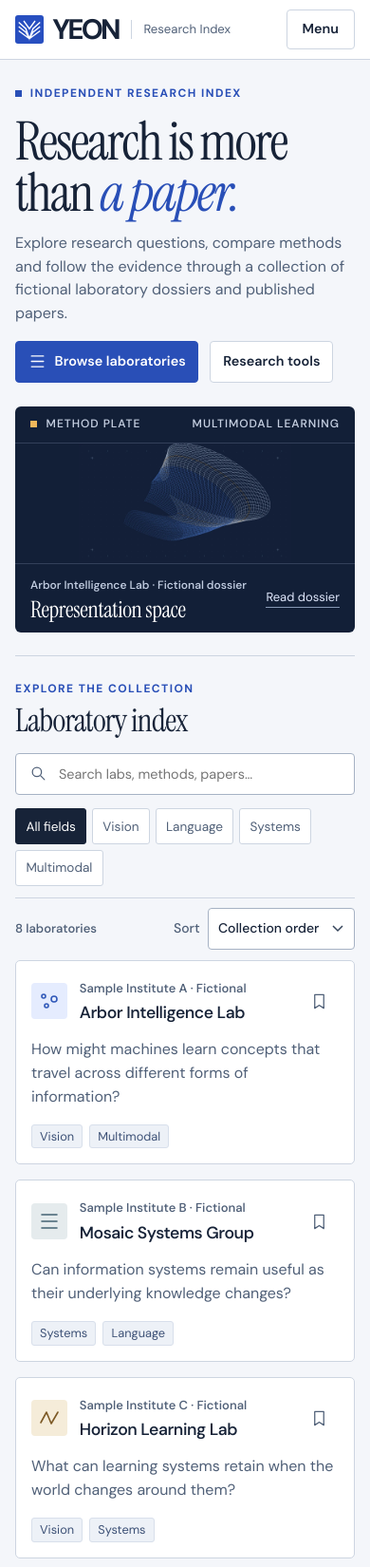
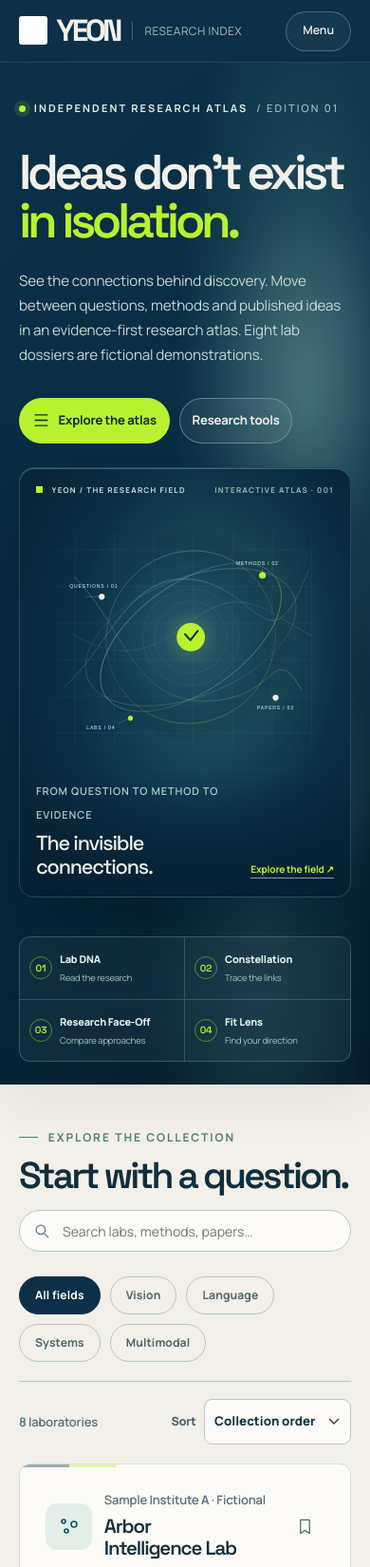
Before and after one commit to Subhana2004/yeon, a plain HTML site: page app-index/index.html in a window 390 px wide. Shown: the top 1650 px of the page at 95% size. Drawn offline with Linux system fonts and the light colour scheme.

Commit message:
design(yeona1): cinematic midnight pearl lime research atlas

```diff
--- /dev/null
+++ b/app-index/a1.css
@@ -0,0 +1,224 @@
+
+@import url('https://fonts.googleapis.com/css2?family=Manrope:wght@400;500;600;700;800&family=Space+Grotesk:wght@400;500;600;700&display=swap');
+/* YEON A1 / midnight × pearl × lime.
+   Inspired by the reference's contrast and premium finish, not its subject matter.
+   Retains all seven working research tools from The Index. */
+:root{
+  --paper:#f2f0e9;--white:#fcfbf7;--ink:#102e3d;--muted:#587079;
+  --blue:#0b5466;--pale:#e8eee9;--night:#0b3048;--amber:#b9f12f;
+  --rule:#d3dcd7;--serif:"Space Grotesk","Arial",sans-serif;
+  --sans:"Manrope","Segoe UI",Arial,sans-serif;
+  --a1-teal:#0b3048;--a1-black:#071e2c;--a1-lime:#b9f12f;
+  --a1-cream:#f2f0e9;--a1-mist:#cadbd9;--a1-line:#d3dcd7;
+  --gutter:clamp(20px,5vw,80px);
+}
+html{scroll-behavior:smooth;scroll-padding-top:84px}
+body{background:var(--paper);color:var(--ink);font-family:var(--sans);font-size:15px;line-height:1.65;letter-spacing:-.012em}
+h1,h2,h3{font-family:var(--serif);letter-spacing:-.06em}
+h1,h2{font-weight:600}
+a{color:var(--blue)}
+a:hover{color:#08768b}
+:focus-visible{outline:3px solid #86be05;outline-offset:3px}
+::selection{background:var(--a1-lime);color:var(--a1-black)}
+.mast{background:var(--a1-teal);border-bottom:1px solid rgba(236,249,242,.12)}
+.mast-inner{min-height:83px}
+.brand{color:#f2f0e9}
+.brand img{filter:grayscale(1) brightness(0) invert(1)}
+.brand b{font-family:var(--serif);font-size:2rem;font-weight:700;letter-spacing:-.11em}
+.brand:hover{color:var(--a1-lime)}
+.edition{color:#a9bfba;border-left-color:rgba(245,255,251,.26);letter-spacing:.04em;font-size:.75rem;text-transform:uppercase}
+#topnav a{color:#bdcece;font-weight:650;font-size:.79rem;letter-spacing:.02em}
+#topnav a:hover,#topnav a[aria-current]{color:var(--a1-lime)}
+#topnav a[aria-current]::after{height:2px;background:var(--a1-lime)}
+main{padding-bottom:5rem}
+.hero{
+  position:relative;isolation:isolate;
+  margin-inline:calc(-1 * var(--gutter));
+  padding:76px var(--gutter) 27px;
+  grid-template-columns:minmax(0,.95fr) minmax(0,1.05fr);
+  align-items:center;column-gap:clamp(32px,4.5vw,76px);row-gap:66px;
+  min-height:700px;border:0;background:
+   radial-gradient(ellipse 47% 62% at 83% 34%,#356c73bb 0%,transparent 77%),
+   radial-gradient(ellipse 38% 56% at 71% 83%,#34627066,transparent 80%),
+   linear-gradient(135deg,#0b3048 0%,#092d42 43%,#061c2b 100%);
+  color:var(--a1-cream);overflow:hidden;
+  box-shadow:0 28px 45px rgba(7,30,44,.055);
+}
+.hero:before{
+ content:"";position:absolute;inset:0;z-index:-1;opacity:.33;pointer-events:none;
+ background:radial-gradient(ellipse 37% 22% at 82% 30%,#e0eee884,transparent 78%),
+ radial-gradient(ellipse 43% 15% at 65% 65%,#a5d3d95e,transparent 80%),
+ radial-gradient(ellipse 36% 13% at 97% 72%,#deeeea49,transparent 78%);
+ filter:blur(18px)
+}
+.hero:after{content:"";position:absolute;inset:0;z-index:-1;pointer-events:none;opacity:.19;
+ background-image:linear-gradient(90deg,transparent 99.85%,#bed8d7 100%);background-size:90px 100%}
+.herocopy{position:relative;z-index:2;max-width:730px}
+.hero .kicker{color:#def0df;font-size:.69rem;letter-spacing:.19em;font-weight:700;text-transform:uppercase}
+.hero .kicker i{background:var(--a1-lime);width:7px;height:7px;border-radius:100%;box-shadow:0 0 0 5px #b9f12f22}
+.a1-series{font-weight:500;color:#aac5c5;white-space:nowrap}
+.hero h1{
+ margin:33px 0 25px;font:600 clamp(4.3rem,6.4vw,7.5rem)/.99 var(--serif);
+ letter-spacing:-.085em;max-width:780px;color:#f2f0e9;text-wrap:balance;
+}
+.hero h1 em{font-weight:600;font-style:normal;color:var(--a1-lime)}
+.herocopy>p{font-size:clamp(.95rem,1.16vw,1.16rem);line-height:1.7;color:#c6d8d6;max-width:50ch}
+.heroactions{margin-top:32px;gap:14px}
+.button{font-family:var(--sans);border-radius:999px;font-size:.82rem;font-weight:700;padding:12px 19px;min-height:48px;transition:transform .22s,background .22s,color .22s,border-color .22s}
+.button:hover{transform:translateY(-2px)}
+.primary,.primary:hover{background:var(--a1-teal);border-color:var(--a1-teal);color:#fff}
+.primary:hover{background:#164960}
+.hero .primary,.hero .primary:hover{background:var(--a1-lime);border-color:var(--a1-lime);color:#102a2e}
+.hero .primary:hover{background:#d4ff72;border-color:#d4ff72}
+.hero .button.quiet{border-color:#86a3a6a0;color:#f2f0e9;background:#ffffff10}
+.hero .button.quiet:hover{background:#ffffff24}
+.a1-visual{
+ min-width:0;position:relative;min-height:492px;align-self:stretch;
+ display:flex;flex-direction:column;justify-content:space-between;
+ background:radial-gradient(ellipse 62% 66% at 55% 45%,#316b75 0%,#174a5f 29%,#0a3048 66%,#082637 100%);
+ border:1px solid #c5eae92b;border-radius:22px;overflow:hidden;
+ text-decoration:none;color:var(--a1-cream);
+ box-shadow:0 30px 80px #03182375,inset 0 1px 0 #d5f0e945;
+ transition:border-color .3s,transform .3s,box-shadow .3s;
+}
+.a1-visual:hover{color:var(--a1-cream);text-decoration:none;border-color:#b9f12f91;transform:translateY(-5px);box-shadow:0 44px 100px #031823a0}
+.a1-visual:before{position:absolute;content:"";inset:-15%;background:radial-gradient(ellipse at 58% 38%,#b9f12f14 0%,transparent 38%);pointer-events:none}
+.a1-visual .platehead{position:relative;z-index:2;display:flex;justify-content:space-between;gap:12px;align-items:center;border:0;padding:23px 28px;font:700 10px/1.4 var(--sans);color:#c7dfda;letter-spacing:.16em}
+.a1-visual .platehead span:last-child{color:#98bcb5}
+.a1-artwork{flex:1;min-height:270px;display:grid;place-items:center;position:relative;overflow:hidden}
+.a1-artwork svg{width:100%;height:100%;max-height:445px;filter:drop-shadow(0 14px 23px #03101b46);transition:transform .5s cubic-bezier(.2,.7,.2,1)}
+.a1-visual:hover svg{transform:scale(1.045) rotate(-1deg)}
+.a1-visual .platefoot{position:relative;z-index:2;display:flex;align-items:end;justify-content:space-between;gap:12px;padding:18px 28px 25px;border:0;background:linear-gradient(0deg,#061f30d9,transparent)}
+.a1-visual .platefoot .meta{font-size:11px;color:#aacaca;text-transform:uppercase;letter-spacing:.08em}
+.a1-visual .platefoot strong{display:block;color:#f2f0e9;font:500 clamp(1.45rem,2.15vw,2.2rem)/1.13 var(--serif);letter-spacing:-.055em;margin-top:7px}
+.a1-visual .plateopen{color:var(--a1-lime);font-size:12px;font-weight:700;white-space:nowrap}
+.a1-rail{grid-column:1/-1;z-index:2;display:grid;grid-template-columns:repeat(4,minmax(0,1fr));border:1px solid #d7e7de38;border-radius:12px;background:#eaf8f40b;backdrop-filter:blur(15px);min-width:0}
+.a1-rail a{min-width:0;display:flex;gap:13px;align-items:center;padding:19px 20px;color:#e3f0e9;text-decoration:none;border-right:1px solid #d7e7de32;transition:background .2s}
+.a1-rail a:last-child{border-right:0}
+.a1-rail a:hover{background:#b9f12f16;color:#fff}
+.a1-rail a>span:nth-child(2){min-width:0;flex:1}
+.a1-rail-icon{font:600 .71rem var(--serif);color:var(--a1-lime);border:1px solid #b9f12f70;border-radius:100%;height:28px;width:28px;display:grid;place-items:center;flex-shrink:0}
+.a1-rail strong{display:block;font-size:.79rem;font-weight:800;white-space:nowrap}
+.a1-rail small{display:block;font-size:.65rem;color:#a7c3bf;margin-top:3px}
+.a1-rail a>span:last-child{color:var(--a1-lime);font-size:1.15rem}
+.collection{padding-top:clamp(56px,6vw,92px)}
+.collection .sectionhead{margin-bottom:26px}
+.collection .sectionhead h2{font-size:clamp(2.3rem,4.2vw,4.35rem);font-weight:600;letter-spacing:-.075em;margin-top:9px;color:var(--ink)}
+.collection .kicker{color:#548176;letter-spacing:.16em}
+.collection .kicker:before{content:"";width:20px;height:1px;background:#548176;margin-right:2px}
+.search{border-radius:999px;background:var(--white);border-color:#b9c9c4}
+.search input{font-size:.88rem}
+.fieldtabs{border-bottom-color:#b8cbc3;gap:10px;padding-bottom:20px}
+.field{border-radius:999px;font-weight:700;font-size:.76rem;letter-spacing:.01em;background:transparent;border-color:#b9c7be;color:#4e6568;padding:9px 16px}
+.field.active,.field:hover{background:var(--a1-teal);color:#fff;border-color:var(--a1-teal)}
+.listmeta{display:flex;align-items:center;justify-content:space-between;gap:10px;padding:18px 0 20px}
+.labgrid{gap:14px;counter-reset:a1lab}
+.labrow{
+ position:relative;min-height:248px;padding:25px 27px;background:var(--white);
+ border:1px solid #d7dfd7;border-radius:12px;overflow:hidden;counter-increment:a1lab;
+ transition:transform .22s,box-shadow .22s,border-color .22s;
+}
+.labrow:hover{transform:translateY(-4px);border-color:#acc5bb;box-shadow:0 21px 38px #143a3b0b}
+.labrow:before{content:"";position:absolute;top:0;left:0;width:100%;height:3px;background:linear-gradient(90deg,#0b3048 15%,#b9f12f 15%,#b9f12f 29%,transparent 29%);opacity:.4;transition:opacity .2s}
+.labrow:hover:before{opacity:1}
+.labline h3{font:600 clamp(1.28rem,1.7vw,1.8rem)/1.12 var(--serif);letter-spacing:-.055em}
+.labrow p{font-size:.9rem;line-height:1.7}
+.labmark{width:49px;height:49px;background:#e2eee7;border-radius:12px;color:#0b5165}
+.tone-1{background:#e4edf0;color:#145f73}.tone-2{background:#eef2d8;color:#566b2c}.tone-3{background:#e9e4dc;color:#725f40}
+.tags span,.provenance{border-radius:4px;background:#e9efec;border-color:#d6e3db;color:#3d6a61;font-weight:600;font-size:.71rem;padding:4px 7px}
+.save-icon{border-radius:50%;color:#48716a}
+.save-icon:hover,.save-icon[aria-pressed=true]{background:#d8efcf;color:#0b5b48}
+.viewhead{background:linear-gradient(125deg,#0b3048,#0a2536);color:var(--a1-cream);margin-inline:calc(-1 * var(--gutter));padding:54px var(--gutter) 62px;margin-bottom:32px;position:relative;overflow:hidden}
+.viewhead:after{content:"";position:absolute;width:380px;height:380px;right:-95px;top:-200px;border:1px solid #dcf4e231;border-radius:50%;box-shadow:0 0 0 70px #dcf4e208,0 0 0 140px #dcf4e205;pointer-events:none}
+.viewhead h1{font-size:clamp(3.4rem,6vw,6.7rem);line-height:1.03;letter-spacing:-.08em;color:var(--a1-cream);margin:14px 0}
+.viewhead>p{font-size:1rem;color:#bfd4cf}
+.viewhead .crumb,.viewhead .crumb a{color:#a9c8c1}
+.viewhead .kicker{color:var(--a1-lime)}
+.toolbar,.selectors,.graphfilters,.doorfilters{gap:14px}
+.control{color:#47636a;font-size:.78rem;font-weight:750;gap:7px}
+.control select{border-color:#b9c9c4;border-radius:9px;min-height:48px;background-color:var(--white);color:#113545;font-size:.83rem}
+.question,.finding,.opportunity,.empty{border-color:#d4ddd5;border-radius:14px;background:var(--white);padding:clamp(1.5rem,3vw,3rem)}
+.question>h2,.finding>h2{font-size:clamp(2rem,3.7vw,3.5rem);color:#123949;letter-spacing:-.07em}
+.margin,.fitform{border:1px solid #c9d8d2;border-top:3px solid var(--a1-teal);background:#e7eeea;border-radius:12px}
+.margin h2,.fitlayout h2{font-size:clamp(1.7rem,2.9vw,2.65rem);letter-spacing:-.055em}
+.toolgrid{gap:14px;border-top:0}
+.toolrow{border:1px solid #d1ded5;background:var(--white);border-radius:12px;padding:26px 22px;gap:16px;align-items:flex-start;transition:transform .2s,background .2s,border-color .2s}
+.toolrow:hover{background:#e1ece5;border-color:#a5bcb0;transform:translateY(-3px)}
+.toolrow h2{font-size:clamp(1.65rem,2.5vw,2.5rem);letter-spacing:-.075em;color:var(--ink)}
+.toolrow p{font-size:.87rem}
+.toolrow .icon{color:#2d7969}
+.finding{border-left:4px solid var(--a1-lime)}
+.matrixrow{border-color:#c7d7cc;gap:1.3rem}
+.matrixhead{background:var(--a1-teal);color:#f2f0e9;border-radius:9px 9px 0 0}
+.matrixhead strong{font-weight:750}
+.paper,.fitresult,.event{border-color:#cbdad0}
+.choices label{border-radius:8px;background:var(--white);border-color:#c0d1c5}
+.choices label:has(:checked){background:#e5f1cf;border-color:#78a542}
+.graphpanel{background:#082a3b;border:1px solid #2e6274;border-radius:14px}
+#network{background-color:#082a3b;background-image:radial-gradient(#5b8a9229 1px,transparent 1px);background-size:24px 24px}
+.node text{font-family:var(--sans);stroke:#082a3b}
+.graphhead,.graphcontrols{border-color:#416b75}
+.graphcontrols button{background:#164354;color:#e5eeed;border-color:#527b83}
+.graphcontrols button:hover{background:#1b5667}
+.edgelist button:hover,.edgelist button[aria-pressed=true]{background:#1b5363}
+#notice:not(:empty){background:var(--a1-teal);color:#fff;border-radius:12px;box-shadow:0 12px 35px #092e3750}
+footer{border-color:#c7d8cd;color:#607778}
+footer strong{color:#113a45}
+@media(min-width:1600px){.hero{margin-inline:0;border-radius:0 0 24px 24px}}
+@media(max-width:1070px){
+ .hero{grid-template-columns:minmax(0,1fr) minmax(0,1fr);column-gap:25px;row-gap:30px;min-height:650px;padding-top:55px}
+ .hero h1{font-size:clamp(3.7rem,6.4vw,6.15rem)}
+ .a1-visual{min-height:410px}
+ .a1-rail a{padding:17px 12px;gap:8px}
+ .a1-rail small{font-size:.62rem}
+}
+@media(max-width:800px){
+ .hero{grid-template-columns:1fr;min-height:unset;padding:53px var(--gutter) 24px;gap:25px}
+ .hero h1{font-size:clamp(3.6rem,9vw,6.3rem);max-width:11ch}
+ .herocopy>p{max-width:57ch}
+ .a1-visual{min-height:410px;max-width:680px;width:100%;justify-self:center}
+ .a1-rail{grid-template-columns:repeat(2,minmax(0,1fr));margin-top:16px}
+ .a1-rail a:nth-child(2){border-right:0}
+ .a1-rail a:nth-child(-n+2){border-bottom:1px solid #d7e7de32}
+ .viewhead{padding-block:42px}
+}
+@media(max-width:700px){
+ .mast-inner{min-height:65px}
+ .mast .menu{background:#ffffff0c;color:#f2f0e9;border:1px solid #a6c5c05c;border-radius:100px;font-size:.77rem;padding:8px 17px}
+ .mast #topnav{background:#0d3348;border-color:#335b67;box-shadow:0 10px 25px #0b1e30a0}
+ .mast #topnav a{color:#e6eee6}
+ .mast #topnav a[aria-current]{color:var(--a1-lime)}
+ .hero{padding-top:39px;margin-inline:calc(-1 * var(--gutter))}
+ .hero h1{font-size:clamp(3.22rem,12vw,5.2rem);letter-spacing:-.085em}
+ .heroactions{gap:10px}
+ .a1-visual{min-height:335px;border-radius:16px}
+ .a1-artwork{min-height:200px}
+ .a1-artwork svg{max-height:270px}
+ .a1-visual .platehead{padding:17px;font-size:8px}
+ .a1-visual .platefoot{padding:12px 17px 19px}
+ .a1-visual .platefoot strong{font-size:1.35rem}
+ .a1-visual .plateopen{font-size:.64rem}
+ .a1-rail{grid-template-columns:1fr 1fr;gap:0}
+ .a1-rail a{padding:14px 10px}
+ .a1-rail-icon{height:24px;width:24px;font-size:.64rem}
+ .a1-rail strong{font-size:.68rem}
+ .a1-rail small{font-size:.59rem}
+ .a1-rail a>span:last-child{display:none}
+ .collection{padding-top:46px}
+ .collection .sectionhead h2{font-size:clamp(2.3rem,10vw,3.35rem)}
+ .labrow{min-height:unset}
+ .viewhead{padding:35px var(--gutter) 39px}
+ .viewhead h1{font-size:clamp(2.7rem,10vw,4.5rem);overflow-wrap:anywhere}
+}
+@media(max-width:370px){
+ .hero h1{font-size:3.05rem}
+ .a1-rail{grid-template-columns:1fr}
+ .a1-rail a{border-right:0;border-bottom:1px solid #d7e7de32}
+ .a1-rail a:last-child{border-bottom:0}
+ .a1-visual{min-height:310px}
+ .a1-visual .platehead span:last-child{display:none}
+}
+@media(prefers-reduced-motion:reduce){
+ html{scroll-behavior:auto}
+ *,*:before,*:after{animation-duration:.001ms!important;transition-duration:.001ms!important;scroll-behavior:auto!important}
+}
--- a/app-index/views/discovery.js
+++ b/app-index/views/discovery.js
@@ -52,9 +52,43 @@ export function results(p) {
  ${!found.length && !works.length ? empty("No matching records", "Try a broader term or choose another field.", link("explore", {}, "Clear filters")) : ""}`;
 }
 export function explore(p) {
-  return `<div class="hero"><div class="herocopy"><div class="kicker"><i></i> Independent research index</div><h1>Research is more<br>than <em>a paper.</em></h1><p>Explore research questions, compare methods and follow the evidence through a collection of fictional laboratory dossiers and published papers.</p><div class="heroactions"><a class="button primary" href="#collection" data-scroll="collection">${icon("index")} Browse laboratories</a>${link("tools", {}, "Research tools", "button quiet")}</div></div>
- <a class="plate" href="#dna?lab=arbor"><div class="platehead"><span>Method plate</span><span>Multimodal learning</span></div><img src="./assets/representation.webp" alt="Folded blue and amber wire mesh, an illustration of a representation space." width="1100" height="620"><div class="platefoot"><div><span class="meta">Arbor Intelligence Lab · Fictional dossier</span><strong>Representation space</strong></div><span class="plateopen">Read dossier</span></div></a></div>
- <section class="collection" id="collection" tabindex="-1"><div class="sectionhead"><div><div class="kicker">Explore the collection</div><h2>Laboratory index</h2></div><label class="search">${icon("search")}<input type="search" data-query="q" aria-label="Search labs, methods and papers" placeholder="Search labs, methods, papers…" value="${esc(p.q)}"></label></div>${fieldTabs("explore", p)}<div id="results">${results(p)}</div></section>`;
+  return `<div class="hero a1-hero"><div class="herocopy"><div class="kicker"><i></i> Independent research atlas <span class="a1-series">/ Edition 01</span></div><h1>Ideas don’t exist<br><em>in isolation.</em></h1><p>See the connections behind discovery. Move between questions, methods and published ideas in an evidence-first research atlas. Eight lab dossiers are fictional demonstrations.</p><div class="heroactions"><a class="button primary" href="#collection" data-scroll="collection">${icon("index")} Explore the atlas</a>${link("tools", {}, "Research tools", "button quiet")}</div></div>
+ <a class="plate a1-visual" href="#constellation?root=lab-arbor" aria-label="Explore research connections in Constellation">
+ <div class="platehead"><span>YEON / THE RESEARCH FIELD</span><span>INTERACTIVE ATLAS · 001</span></div>
+ <div class="a1-artwork" aria-hidden="true">
+ <svg viewBox="0 0 600 526" xmlns="http://www.w3.org/2000/svg">
+  <defs><radialGradient id="a1disc"><stop offset="0" stop-color="#285d70" stop-opacity=".9"/><stop offset=".65" stop-color="#13445c" stop-opacity=".65"/><stop offset="1" stop-color="#09273a" stop-opacity="0"/></radialGradient>
+  <linearGradient id="a1line" x1="0" x2="1" y1="0" y2="1"><stop stop-color="#d3eeed" stop-opacity=".66"/><stop offset=".52" stop-color="#a8d2d7" stop-opacity=".25"/><stop offset="1" stop-color="#b9f12f" stop-opacity=".68"/></linearGradient>
+  <filter id="a1glow"><feGaussianBlur stdDeviation="14"/></filter></defs>
+  <circle cx="305" cy="254" r="220" fill="url(#a1disc)"/>
+  <g stroke="#b4e6de" stroke-width=".7" opacity=".14">
+   <path d="M34 80H568M34 155H568M34 230H568M34 305H568M34 380H568M34 455H568"/>
+   <path d="M74 45V487M155 45V487M236 45V487M317 45V487M398 45V487M479 45V487M560 45V487"/>
+  </g>
+  <g fill="none" stroke="url(#a1line)">
+   <ellipse cx="312" cy="259" rx="213" ry="111" stroke-width="1.25" transform="rotate(-35 312 259)"/>
+   <ellipse cx="312" cy="259" rx="172" ry="179" stroke-width=".8" transform="rotate(30 312 259)"/>
+   <ellipse cx="312" cy="259" rx="121" ry="228" stroke-width=".65" transform="rotate(68 312 259)"/>
+   <path d="M52 361C142 283 185 122 319 141S473 330 553 123" stroke-width="1.2"/>
+   <path d="M72 135C170 228 193 393 343 390S477 264 539 366" stroke-width=".85"/>
+   <path d="M68 253C162 302 215 302 315 225S462 203 560 256" stroke-width=".7"/>
+  </g>
+  <g stroke="#b9f12f" stroke-opacity=".15"><circle cx="312" cy="259" r="99" fill="none"/><circle cx="312" cy="259" r="74" fill="none"/></g>
+  <circle cx="312" cy="259" r="41" fill="#b9f12f" opacity=".14" filter="url(#a1glow)"/>
+  <circle cx="312" cy="259" r="29" fill="#b9f12f"/>
+  <path d="M300 253l11 12 15-19" fill="none" stroke="#0b3048" stroke-width="4" stroke-linecap="round" stroke-linejoin="round"/>
+  <g><circle cx="129" cy="176" r="6" fill="#f2f0e9"/><circle cx="459" cy="132" r="7" fill="#b9f12f"/><circle cx="486" cy="383" r="6" fill="#f2f0e9"/><circle cx="188" cy="425" r="5" fill="#b9f12f"/></g>
+  <g font-family="Arial,sans-serif" font-size="10" fill="#e2f0eb" letter-spacing="1.5"><text x="63" y="157">QUESTIONS / 01</text><text x="405" y="112">METHODS / 02</text><text x="448" y="408">PAPERS / 03</text><text x="98" y="449">LABS / 04</text></g>
+  <g stroke="#f2f0e9" stroke-opacity=".35" fill="none"><path d="M129 176L95 176"/><path d="M459 132L459 118"/><path d="M486 383L487 394"/><path d="M188 425L164 435"/></g>
+ </svg></div>
+ <div class="platefoot"><div><span class="meta">From question to method to evidence</span><strong>The invisible connections.</strong></div><span class="plateopen">Explore the field ↗</span></div></a>
+ <nav class="a1-rail" aria-label="Featured research experiences">
+  <a href="#dna?lab=arbor"><span class="a1-rail-icon">01</span><span><strong>Lab DNA</strong><small>Read the research</small></span><span aria-hidden="true">↗</span></a>
+  <a href="#constellation?root=lab-arbor"><span class="a1-rail-icon">02</span><span><strong>Constellation</strong><small>Trace the links</small></span><span aria-hidden="true">↗</span></a>
+  <a href="#faceoff?problem=alignment"><span class="a1-rail-icon">03</span><span><strong>Research Face-Off</strong><small>Compare approaches</small></span><span aria-hidden="true">↗</span></a>
+  <a href="#fit"><span class="a1-rail-icon">04</span><span><strong>Fit Lens</strong><small>Find your direction</small></span><span aria-hidden="true">↗</span></a>
+ </nav></div>
+ <section class="collection" id="collection" tabindex="-1"><div class="sectionhead"><div><div class="kicker">Explore the collection</div><h2>Start with a question.</h2></div><label class="search">${icon("search")}<input type="search" data-query="q" aria-label="Search labs, methods and papers" placeholder="Search labs, methods, papers…" value="${esc(p.q)}"></label></div>${fieldTabs("explore", p)}<div id="results">${results(p)}</div></section>`;
 }
 export const toolsPage = () =>
   heading(
```
Also changed, not shown: app-index/index.html (+3 -2 lines), 1 other file.
